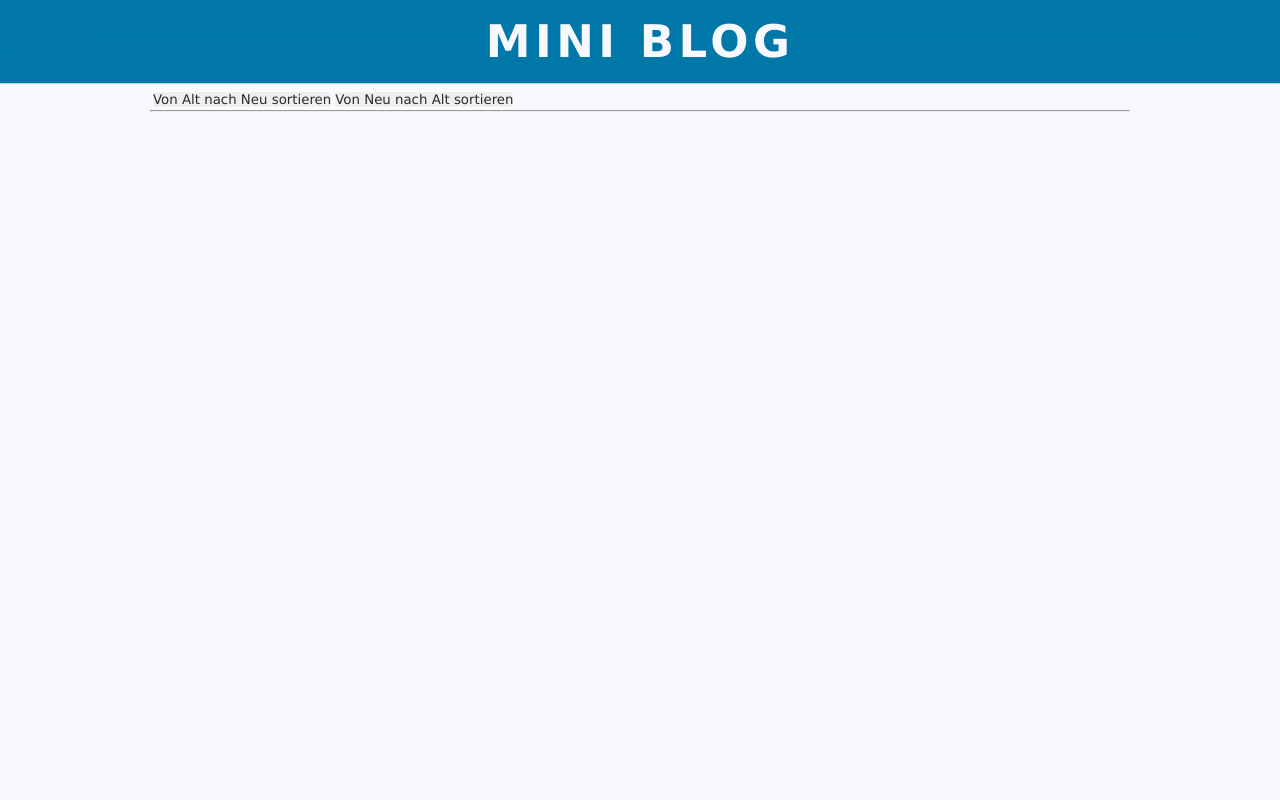
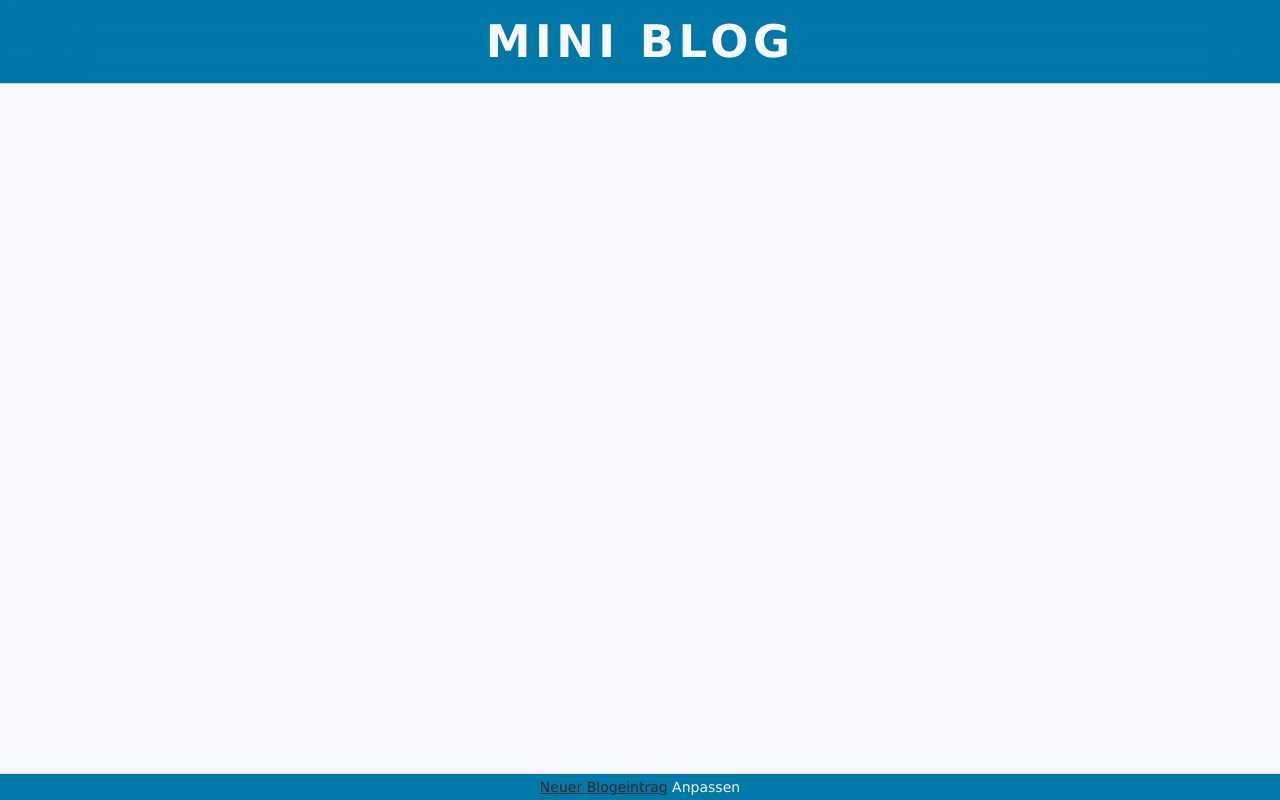
Before and after one commit to sevenmaster/miniBlog, a PHP site: page /templates/mainpage.html in a window 1280 px wide. Run offline with PHP 8.4, Linux system fonts and the light colour scheme; lists and menus that the app fills with data are empty.

Commit message:
state of 3h

```diff
--- a/create.php
+++ b/create.php
@@ -2,6 +2,7 @@
     //if title and text ist not empty
     if($_POST["title"] != "" AND $_POST["text"] != ""){
         $filename =  $_POST["title"] . '.html';
+        //all entrys will be saved in the content folder als a .html file
         $filepath = "./content/$filename";
         //creates a new file in the content folder with the name of the entry title
         $datei = fopen("$filepath","x"); //if file already exists nothing happens
@@ -9,7 +10,7 @@
         $headline = "<h2>" . $_POST['title'] . "</h2>";
         $content = "<p>" . $_POST['text'] . "</p>";
             fwrite($datei, $headline,25);
-            fwrite($datei, $content,500);
+            fwrite($datei, $content,5555);
         fclose($datei);
         //redirect to mainpage
         header("Location: /miniBlog/index.php");
--- a/external/style.css
+++ b/external/style.css
@@ -21,7 +21,7 @@ h1 {
     text-align: left;
     color: #f8f8ff;
     border-bottom: 1px solid #cccccc;
-    position: fixed;
+    position: absolute;
     padding: 15px 0px;
     box-shadow: 10px 10px 50px 20px #0078A8 inset;
     right: 0px;
@@ -34,11 +34,26 @@ h1 {
     background-color: #0078A8;
     text-transform: uppercase;
 }
+header {
+    padding-bottom: 65px;
+}
+#footer{
+    color: #f8f8ff;
+    text-align: center;
+    margin-top: 15px;
+    font-size: 14px;
+    padding: 5px 0px;
+    border-top: 1px solid #e5e5e5;
+    background-color: #0078A8;
+    position: fixed;
+    bottom: 0;
+    right: 0;
+    left: 0;
+}
 h2{
     color: #0078A8;
 }
 input{
-    margin: 50px 0px;
     margin-bottom: 0px;
     border: 1px solid white;
 	border-radius: 3px;
--- a/index.php
+++ b/index.php
@@ -1,9 +1,9 @@
 <?php
     //german date layout
     setlocale(LC_TIME, 'de_DE@euro', 'de_DE', 'de', 'ge');
-    echo "<hr>";
     //puts file creation date and filename of all files in the content folder in arrarys
 	include("./templates/mainpage.html");
+	include("./templates/controlls.html");
 	$entrys = array();
     $handle=opendir ("./content/");
     while($datei = readdir($handle)){
@@ -35,5 +35,4 @@
 		echo $link;
 		echo "<hr>";
 	}
-	echo '<a href="./templates/editpage.html">Neuer Blogeintrag</a>';
 ?>
--- a/templates/editpage.html
+++ b/templates/editpage.html
@@ -1,8 +1,10 @@
 <!DOCTYPE html>
 <html>
 <head>
-    <title>Neuer Eintrag...</title>
-    <link rel="stylesheet" type="text/css" href="/miniBlog/external/style.css">
+    <title>Mini Blog</title>
+    <link rel="stylesheet" type="text/css" href="external/style.css">
+	<meta name="viewport" content="width=device-width, initial-scale=1.0" />
+	<meta http-equiv="Content-Type" content="text/html; charset=utf-8"/>
 </head>
 <body>
     <p>Schreibe einen neuen Blogeintrag.</p>
--- a/templates/mainpage.html
+++ b/templates/mainpage.html
@@ -3,23 +3,13 @@
 <head>
     <title>Mini Blog</title>
     <link rel="stylesheet" type="text/css" href="external/style.css">
+	<meta name="viewport" content="width=device-width, initial-scale=1.0" />
+	<meta http-equiv="Content-Type" content="text/html; charset=utf-8"/>
 </head>
 <body>
-	<h1>Mini Blog</h1>
-	<br>
-        <table>
-			<tr>
-			<th>
-				<form method="post" action="index.php">
-				<input type="submit" name="old" value="Von Alt nach Neu sortieren">
-				</form>
-			</th>
-			<th>
-				<form method="post" action="index.php">
-				<input type="submit" name="new" value="Von Neu nach Alt sortieren">
-				</form></th>
-			</tr>
-		</table>
-		<hr>
+	<header>
+		<a href="./"><h1>Mini Blog</h1></a>
+	</header>
+	<div id="footer"><a href="./templates/editpage.html">Neuer Blogeintrag</a> Anpassen</div>
 </body>
 </html>
```
Also changed, not shown: templates/controlls.html (added, +14 -0 lines), README.md.
